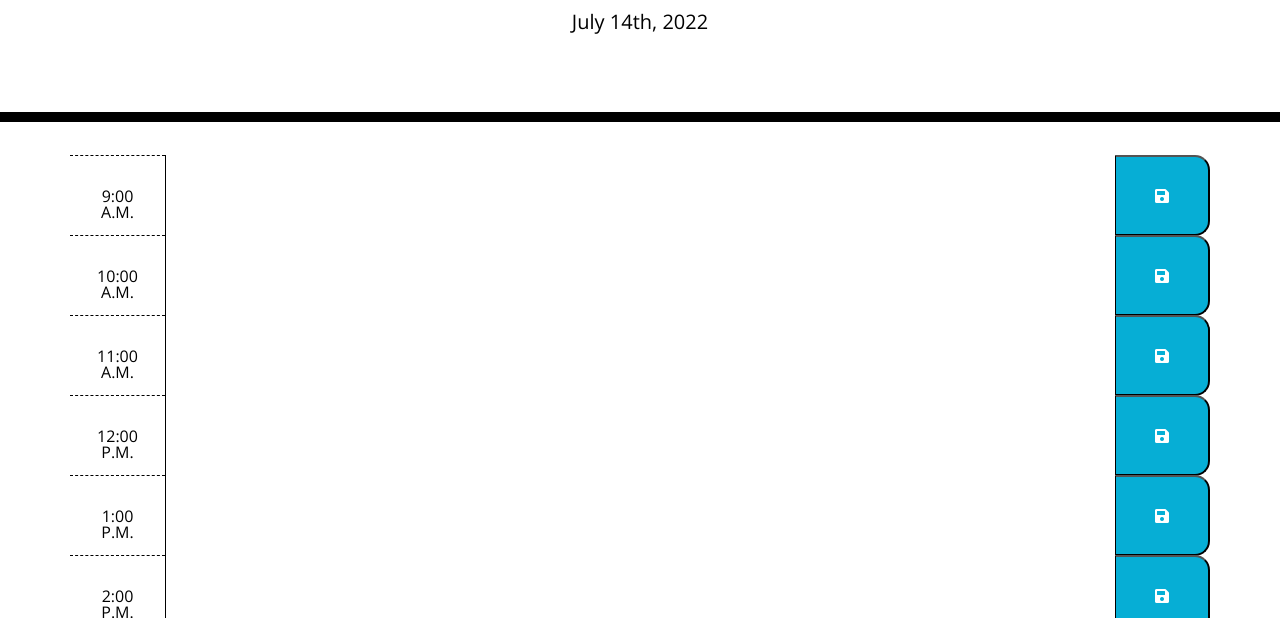
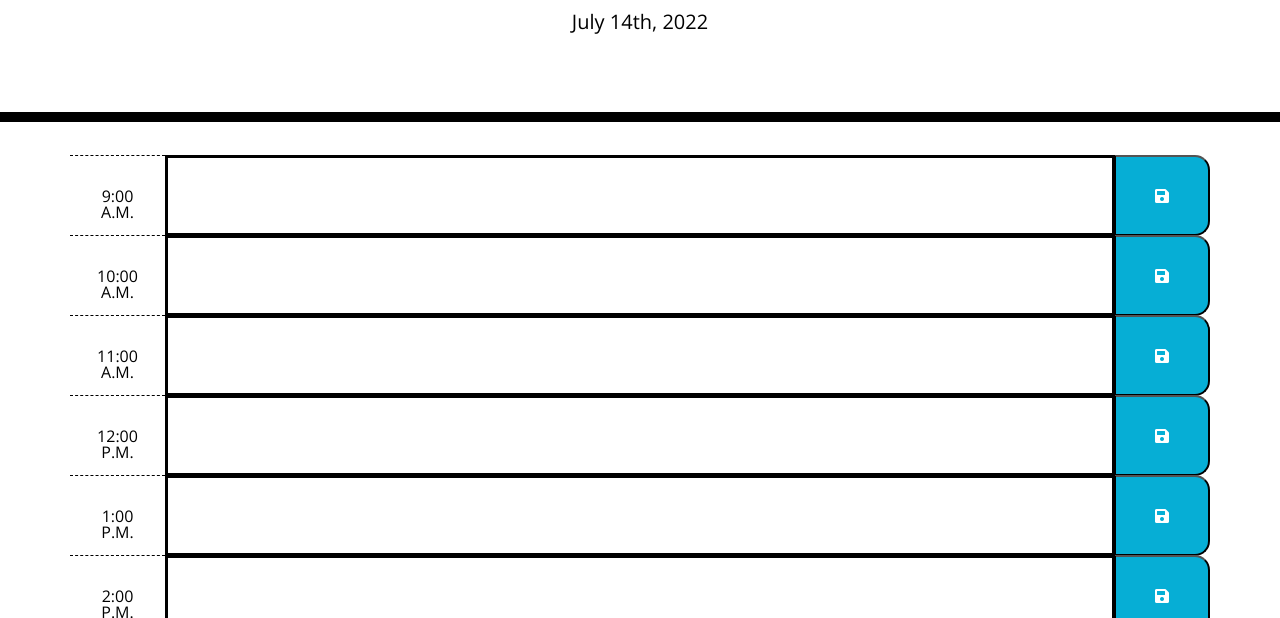
Before and after one commit to sramk87/scheduler, a plain HTML site: page index.html in a window 1280 px wide. Shown: the part 182-800 px from the top of the page. Drawn offline with nearby package versions, Linux system fonts and the light colour scheme.

Commit message:
columns added

```diff
--- a/assets/css/style.css
+++ b/assets/css/style.css
@@ -23,6 +23,7 @@ body {
 
   .description{
     white-space: pre-wrap;
+    border: #000 solid;
   }
 
   .time-block{
```
